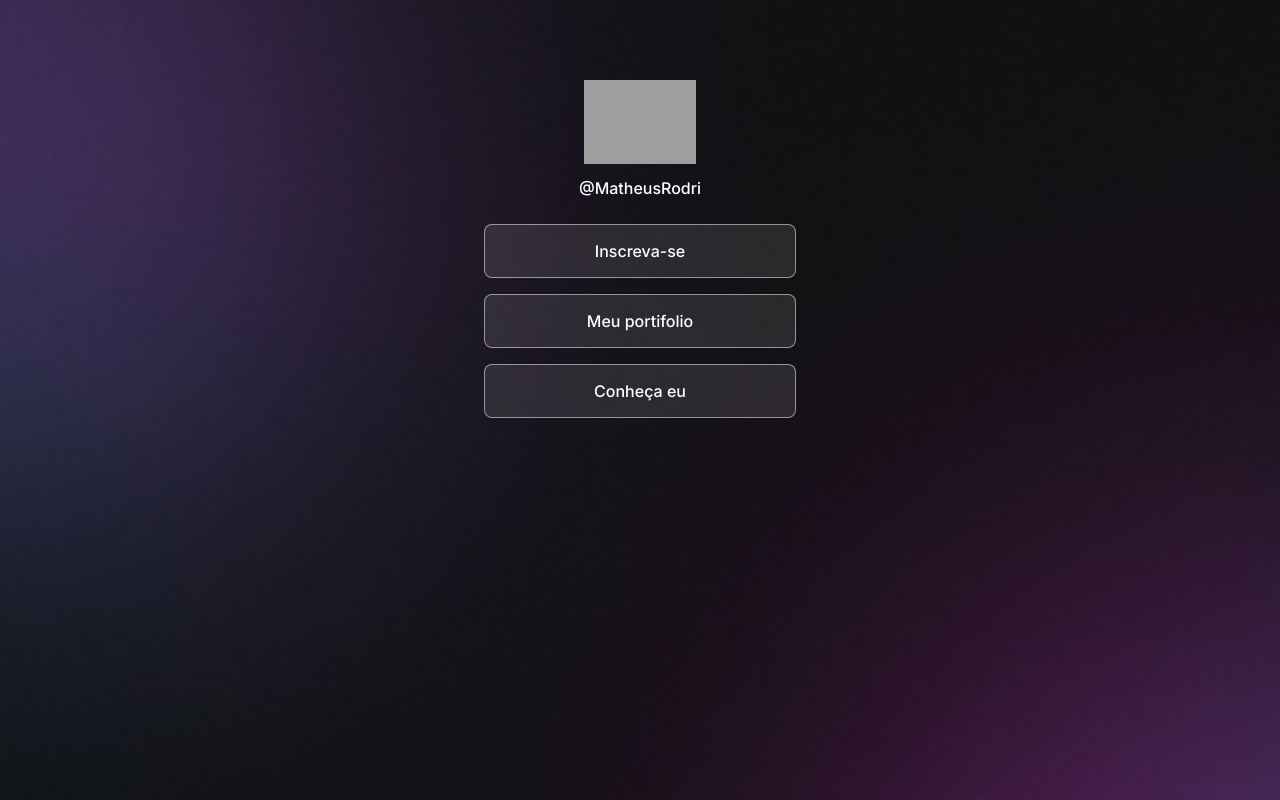
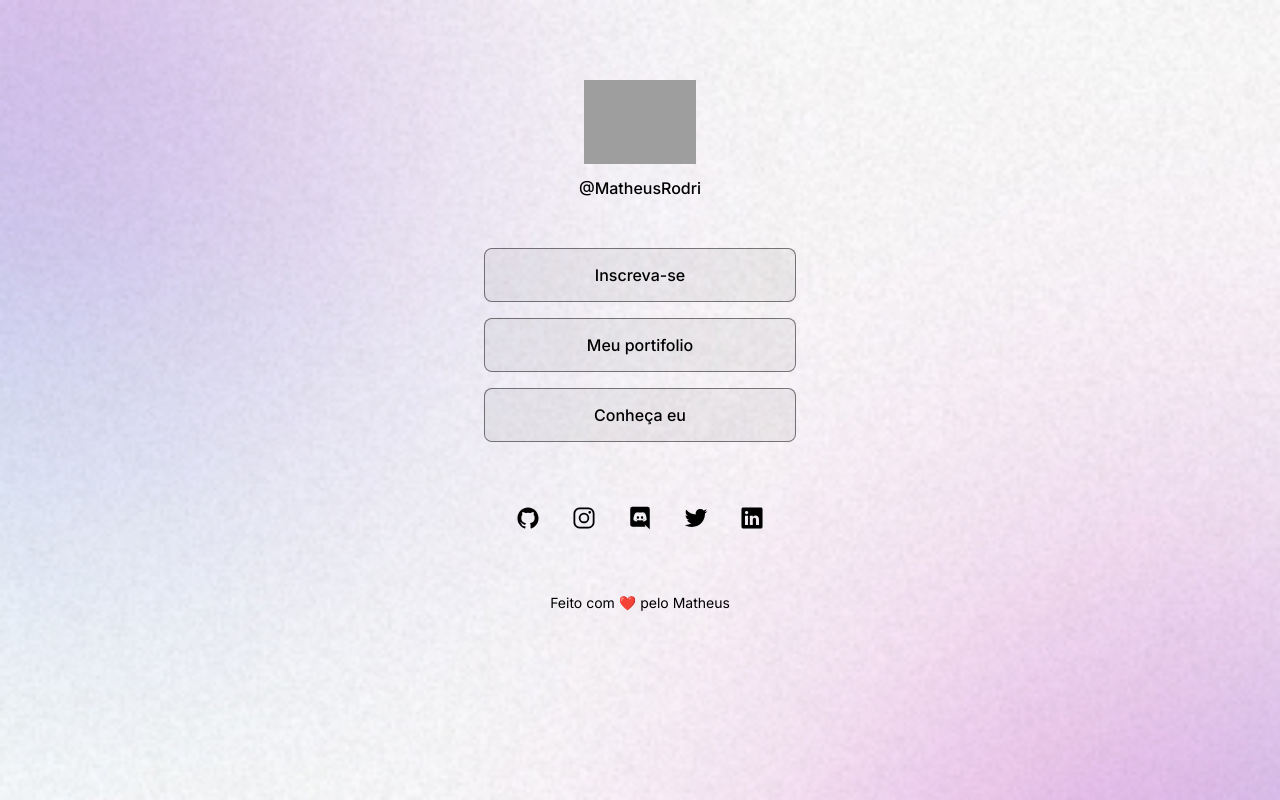
Before and after one commit to MatheusRodri/Web_DevLink_HCJ, a plain HTML site: page index.html in a window 1280 px wide. Drawn offline with nearby package versions, Linux system fonts and the light colour scheme; grey boxes are pictures that could not be loaded.

Commit message:
add light theme

```diff
--- a/index.html
+++ b/index.html
@@ -1,5 +1,5 @@
 <!DOCTYPE html>
-<html lang="pt-br">
+<html lang="pt-br" class="light">
 <head>
   <link rel="preconnect" href="https://fonts.googleapis.com">
 <link rel="preconnect" href="https://fonts.gstatic.com" crossorigin>
@@ -30,7 +30,38 @@
       </li>
     </ul>
 
+    <div id="social-links">
+
+      <a href="#" target="_blank">
+        <ion-icon name="logo-github"></ion-icon>
+      </a>
+
+      <a href="#" target="_blank">
+         <ion-icon name="logo-instagram"></ion-icon>
+      </a>
+
+      <a href="#" target="_blank">
+        <ion-icon name="logo-discord"></ion-icon>
+      </a>
+
+      <a href="#" target="_blank">
+        <ion-icon name="logo-twitter"></ion-icon>
+      </a>
+
+
+      <a href="#" target="_blank">
+        <ion-icon name="logo-linkedin"></ion-icon>
+      </a>
+    </div>
+    <footer>
+      Feito com ❤️ pelo Matheus
+    </footer>
+
+
 
   </div>
+
+  <script type="module" src="https://unpkg.com/ionicons@7.1.0/dist/ionicons/ionicons.esm.js"></script>
+<script nomodule src="https://unpkg.com/ionicons@7.1.0/dist/ionicons/ionicons.js"></script>
 </body>
 </html>
--- a/style.css
+++ b/style.css
@@ -2,6 +2,22 @@
   margin: 0;
   padding: 0;
   box-sizing: border-box;
+}
+
+:root {
+  --text-color: white;
+  --bg-url:url(./assets/bg-mobile.jpg);
+  --stroke-color: rgba(255, 255, 255, 0.5);
+  --surface-color: rgba(255, 255, 255, 0.1);
+  --surface-color-hover: rgba(255, 255, 255, 0.05)
+
+}
+.light {
+  --text-color: black;
+  --bg-url:url(./assets/bg-mobile-light.jpg);
+  --stroke-color: rgba(0, 0, 0, 0.5);
+  --surface-color: rgba(0, 0, 0, 0.05);
+  --surface-color-hover: rgba(0, 0, 0, 0.05)
 }
 
 body {
@@ -9,50 +25,49 @@ body {
   background-repeat: no-repeat;
   background-position: top center;
   background-size: cover; */
-
-  background: url(./assets/bg-mobile.jpg) no-repeat top center / cover;
+  background: var(--bg-url) no-repeat top center / cover;
 }
-body *{
-  font-family: 'Inter',sans-serif;
-  color: #fff;
+body * {
+  font-family: "Inter", sans-serif;
+  color: var(--text-color);
 }
-#container{
+#container {
   width: 360px;
   margin: 56px auto 0px;
   padding: 0 24px;
-
 }
 
-#profile{
+#profile {
   text-align: center;
-  padding : 24px;
+  padding: 24px;
 }
 
-#profile img{
-    width:112px;
-
+#profile img {
+  width: 112px;
 }
 
-#profile p{
+#profile p {
   font-weight: 500;
   line-height: 24px;
   margin-top: 8px;
 }
 
-ul{
+ul {
   list-style: none;
   display: flex;
   flex-direction: column;
   gap: 16px;
+
+  padding: 24px 0;
 }
 
-ul li a{
+ul li a {
   display: flex;
   justify-content: center;
   align-items: center;
   padding: 16px 24px;
-  background: rgba(255, 255, 255, 0.1);
-  border: 1px solid rgba(255, 255, 255, 0.5);
+  background: var(--surface-color);
+  border: 1px solid var(--stroke-color);
   border-radius: 8px;
   background-fileter: blur(4px);
   -webkit-backdrop-filter: blur(4px);
@@ -62,7 +77,35 @@ ul li a{
   transition: background 1s;
 }
 
-ul li a:hover{
-  background: rgba(255, 255, 255, 0.05);
-   border: 1px solid white;
+ul li a:hover {
+  background: var(--surface-color-hover);
+  border: 1px solid var(--text-color);
 }
+
+#social-links {
+  display: flex;
+  justify-content: center;
+
+  padding: 24px 0;
+
+  font-size: 24px;
+}
+#social-links a {
+  display: flex;
+  align-items: center;
+  justify-content: center;
+  padding: 16px;
+
+  transition: background 0.2s;
+  border-radius: 50%;
+}
+#social-links a:hover {
+  background: var(--surface-color-hover);
+  padding: 16px;
+}
+
+footer {
+  padding: 24px 0;
+  text-align: center;
+  font-size: 14px;
+}
```
